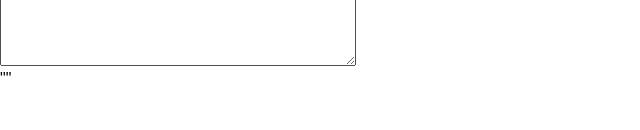
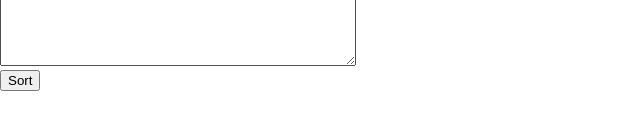
Before and after one commit to troylf/ListSorter, a React (Create React App) app: page / in a window 1280 px wide. Shown: the part 440-570 px from the top of the page, without its empty margins (0-640 px from the left). Built offline with nearby package versions, Linux system fonts and the light colour scheme; the HTML template or start-up script is replaced by a standard one.

Commit message:
Added application states
Added application states and moved the list input to its own component

```diff
--- a/src/App.js
+++ b/src/App.js
@@ -1,31 +1,40 @@
 import React, { Component } from 'react';
-import BoundTextArea from './BoundTextArea.js';
+import ListInput from './ListInput.js';
 import './App.css';
 
 class App extends Component {
+  actionState = {
+    listInput: 1,
+    sort: 2
+  }
+
   constructor(props){
     super(props);
-    this.state = {userList: '', testArea:''};
 
-    this.listChange = this.listChange.bind(this);
+    this.state = {userList: [], appState: this.actionState.listInput};
+
+    this.submitListInput = this.submitListInput.bind(this);
+    this.activateListInput = this.activateListInput.bind(this);
   }
 
-  sanatizeArray(arr){
-    return arr.split('\n').map((item)=>item.trim()).filter((item)=>item!=='');
+  submitListInput(list){
+    this.setState({userList: list, appState: this.actionState.sort});
   }
 
-  listChange(event){
-    const filteredList = this.sanatizeArray(event.target.value);
-    this.setState({userList: event.target.value, testArea: filteredList});
+  activateListInput(event){
+    this.setState({appState: this.actionState.listInput});
   }
 
   render() {
     return (
-      <div class='mainTextArea'>
-        <BoundTextArea value={this.state.value} onChange={this.listChange}/>
-        <div>
-        {JSON.stringify(this.state.testArea)}
-        </div>
+      <div>
+        { this.state.appState === this.actionState.listInput &&
+          <ListInput onFinish={this.submitListInput}/>
+        }
+        { this.state.appState === this.actionState.sort &&
+          <div>{JSON.stringify(this.state.userList)}
+          <button onClick={this.activateListInput}> back </button></div>
+        }
       </div>
     );
   }
--- /dev/null
+++ b/src/ListInput.js
@@ -0,0 +1,38 @@
+import React, { Component } from 'react';
+import BoundTextArea from './BoundTextArea.js';
+
+class ListInput extends Component {
+	constructor(props){
+    super(props);
+    this.state = {value: ''};
+
+    this.listChange = this.listChange.bind(this);
+    this.onFinishButtonClick = this.onFinishButtonClick.bind(this);
+  }
+
+  sanatizeArray(arr){
+    return arr.split('\n').map((item)=>item.trim()).filter((item)=>item!=='');
+  }
+
+  listChange(event){
+    this.setState({value: event.target.value});
+  }
+
+  onFinishButtonClick(event){
+  	this.props.onFinish(this.sanatizeArray(this.state.value));
+  }
+
+	render(){
+		return (
+      <div className='mainTextArea'>
+        <BoundTextArea value={this.state.value} onChange={this.listChange}/>
+        <div><button onClick={this.onFinishButtonClick}>
+        	Sort
+        </button></div>
+      </div>
+    );
+	}
+}
+
+
+export default ListInput;
```
